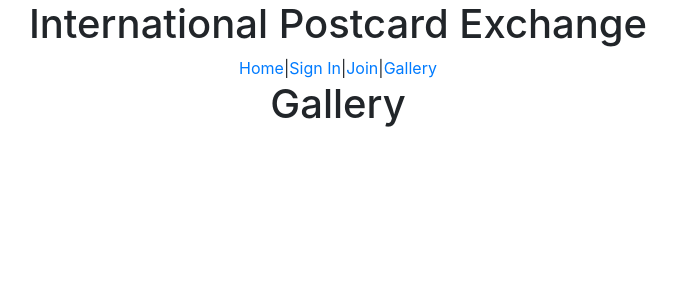
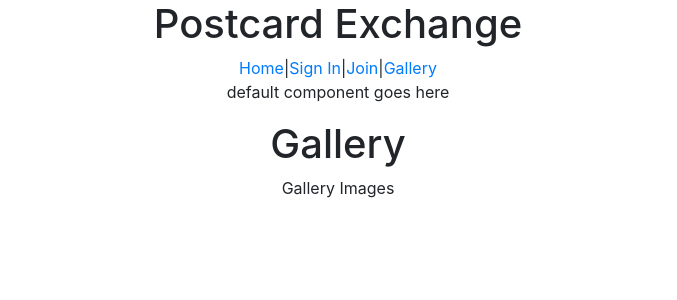
Before and after one commit to doohinkus/mern-postcard-exchange, a React (Create React App) app in the folder frontend/: page /gallery in a window 1280 px wide. Shown: the top 300 px of the page, without its empty margins (302-979 px from the left). Built offline with nearby package versions, Linux system fonts and the light colour scheme.

Commit message:
add authorization component

```diff
--- a/frontend/src/App.js
+++ b/frontend/src/App.js
@@ -1,13 +1,13 @@
 import React, { Component } from 'react';
 import axios from 'axios';
 import { BrowserRouter as Router, Route, Link, Redirect } from "react-router-dom";
-import { Collapse, Navbar, NavbarToggler, NavbarBrand, Nav, NavItem, NavLink } from 'reactstrap';
 import './App.css';
 import SignIn from './components/SignIn';
 import Gallery from './components/Gallery';
 import Join from './components/Join';
 import Index from './components/Index';
 import Profile from './components/Profile';
+import Authorized from './components/Authorized';
 //event -state change - rerender
 class App extends Component {
   constructor(props){
@@ -24,6 +24,7 @@ class App extends Component {
     this.signIn = this.signIn.bind(this);
     this.signOut = this.signOut.bind(this);
     this.addUser = this.addUser.bind(this);
+    this.addImage = this.addImage.bind(this);
   }
   toggleNavbar() {
     this.setState({
@@ -53,7 +54,35 @@ class App extends Component {
           })
         })
         .catch(error => console.log(error));
-    }
+  }
+  addImage(imageinfo){
+    // console.log(imageinfo, " ", this.state.userinfo.token);
+     console.log(imageinfo);
+     let formdata = new FormData();
+     formdata.append("galleryImage", imageinfo);
+
+      // data.append('filename', this.fileName.value);
+        axios({
+          method: 'post',
+          url: "http://localhost:5000/Gallery",
+          headers: {
+            'Access-Control-Allow-Origin': '*',
+            // 'Content-Type': `multipart/form-data; boundary=---XXX`,
+            'x-access-token': this.state.userinfo.token
+          },
+          //get from form
+          data: formdata
+        })
+        .then(res => {
+          console.log(res)
+          this.setState({
+            // authorized: 1,
+            // isloggedin: 1,
+            // userinfo: res.data
+          })
+        })
+        .catch(error => console.log(error));
+  }
   signOut(){
     this.setState({
       authorized: 0,
@@ -101,42 +130,64 @@ class App extends Component {
     return (
       <Router>
         <div className="App container">
-          <h1>International Postcard Exchange</h1>
+          <h1>Postcard Exchange</h1>
           <Link to='/'>Home</Link>
            |
-          {!this.state.authorized
-            ? (<Link to='/signin'>Sign In</Link>)
-            : (<Link to='/profile'>Profile</Link>)
-          }
-          |
-          {!this.state.authorized
-            ? (<Link to='/join'>Join</Link>)
-            : ""
-          }
-          |
+
+          <Authorized
+            isloggedin={this.state.isloggedin}
+            authorized={<Link to='/profile'>Profile</Link>}
+            default={<Link to='/signin'>Sign In</Link>}
+          />
+           |
+
+          <Authorized
+            isloggedin={this.state.isloggedin}
+            authorized={" "}
+            default={<Link to='/join'>Join</Link>}
+          />
+           |
+
 
 
           <Link to='/gallery'>Gallery</Link>
 
+          <Authorized
+            isloggedin={this.state.isloggedin}
+            authorized={<p>Authorized component goes here</p>}
+            default={<p>default component goes here</p>}
+          />
 
           <Route path="/" exact component={Index} />
           <Route path="/signin" component={() => {
-            return this.state.authorized === 0
-              ? <SignIn signIn={this.signIn} error={this.state.error} />
-              //redirect
-              // : <Profile signout={this.signOut} userinfo={this.state.userinfo.userinfo} />
-              : (<Redirect to='/profile' />)}
+            return (<Authorized
+                isloggedin={this.state.isloggedin}
+                authorized={<Redirect to='/profile' />}
+                default={<SignIn signIn={this.signIn} error={this.state.error} />}
+                />)
+              }
             } />
-          <Route path="/gallery" component={Gallery} />
-          <Route path="/profile" component={() => (<Profile signout={this.signOut} userinfo={this.state.userinfo.userinfo} isloggedin={this.state.isloggedin} />)} />
+          <Route path="/gallery" component={() => (
+            <Gallery
+            isloggedin={this.state.isloggedin}
+            userinfo={this.state.userinfo}
+            addimage={this.addImage} />)
+          } />
+          <Route path="/profile" component={() => (<Profile
+            signout={this.signOut}
+            userinfo={this.state.userinfo.userinfo}
+            isloggedin={this.state.isloggedin} />)
+          } />
 
           <Route path="/join" component={
-            // ()  => (<Join adduser={this.addUser} />)
-            () => this.state.authorized === 0
-              ? (<Join adduser={this.addUser} />)
-            //   //redirect
-            //   // : (<Profile signout={this.signOut} userinfo={this.state.userinfo.userinfo} />)
-              : (<Redirect to='/profile' />)
+            () =>
+            {
+              return <Authorized
+                isloggedin={this.state.isloggedin}
+                authorized={<Redirect to='/profile' />}
+                default={<Join adduser={this.addUser} />}
+              />
+            }
           } />
 
         </div>
--- /dev/null
+++ b/frontend/src/components/Authorized.js
@@ -0,0 +1,12 @@
+import React from "react";
+import PropTypes from "prop-types";
+
+const Authorized = props => {
+    return (props.isloggedin ? props.authorized : props.default)
+}
+Authorized.propTypes = {
+    isloggedin: PropTypes.bool.isRequired,
+    authorized: PropTypes.func.isRequired,
+    default: PropTypes.func.isRequired,
+};
+export default Authorized;
--- a/frontend/src/components/Gallery.js
+++ b/frontend/src/components/Gallery.js
@@ -1,13 +1,31 @@
-import React, { Component } from 'react';
+import React from 'react';
+import PropTypes from "prop-types";
+import GalleryAddImage from './GalleryAddImage';
 
-class Gallery extends Component {
-    render(){
-        return (
-           <React.Fragment>
-               <h1>Gallery</h1>
-           </React.Fragment>
-        );
-    }
+
+const Gallery = props => {
+    if (typeof props.userinfo == "undefined") return (<div>Gallery!!!</div>)
+    //authenitcation component?? checks for undefined returns component
+    const message = (<p>Gallery Images</p>)
+
+    return (
+        <React.Fragment>
+
+            <h1>Gallery</h1>
+            {props.isloggedin ? (<GalleryAddImage addimage={props.addimage} />) : (message)}
+
+
+
+        </React.Fragment>
+
+    );
+
+};
+
+Gallery.propTypes = {
+    isloggedin: PropTypes.bool.isRequired,
+    userinfo: PropTypes.object,
+    addimage: PropTypes.func,
 };
 
 export default Gallery;
--- /dev/null
+++ b/frontend/src/components/GalleryAddImage.js
@@ -0,0 +1,71 @@
+import React, { Component } from 'react';
+import { Button, Form, Card, CardTitle, CardBody } from 'reactstrap';
+import Field from "./Field";
+import PropTypes from "prop-types";
+
+
+class GalleryAddImage extends Component {
+    constructor(props){
+        super(props);
+        this.state = {
+            email: '',
+            password: ''
+        }
+        this.handleFormChange = this.handleFormChange.bind(this);
+        this.handleSubmit = this.handleSubmit.bind(this);
+    }
+    handleFormChange(e){
+        this.setState({
+            [e.target.name]: e.target.value
+        });
+    }
+    handleSubmit(e){
+        e.preventDefault();
+        if(!this.uploadInput.value) return alert('missing stuff');
+        // return this.pGalleryAddImage(this.state);
+        // console.log(this.uploadInput.files[0]);
+        // const data = new FormData();
+        // data.append('galleryImage', this.uploadInput.files[0]);
+        // console.log("asdfs ", data.galleryImage);
+        // console.log(this.uploadInput.files[0]);
+        this.props.addimage(this.uploadInput.files[0]);
+        //send token
+
+    }
+    // MUST INLUDE NAMES FOR MULTER!!!!!
+    render(){
+       return (
+            <React.Fragment>
+                <Form className="text-left" action="/Gallery" method="post" encType="multipart/form-data">
+                    <Card>
+                        <CardBody>
+                            <div className="form-group">
+                                <input className="form-control"
+                                    ref={(ref) => { this.uploadInput = ref; }}
+                                    name="galleryImage"
+                                    id="galleryImage"
+                                    type="file" />
+                            </div>
+
+                            <div className="form-group">
+                                <input className="form-control"
+                                    ref={(ref) => { this.fileName = ref; }}
+                                    name="name"
+                                    type="text"
+                                    placeholder="Optional name for the file" />
+                            </div>
+                            <Button onClick={this.handleSubmit}>Submit</Button>
+                        </CardBody>
+                    </Card>
+                </Form>
+            </React.Fragment>
+       )
+
+
+    };
+}
+GalleryAddImage.propTypes = {
+
+};
+
+export default GalleryAddImage;
--- a/frontend/src/components/Index.js
+++ b/frontend/src/components/Index.js
@@ -4,16 +4,17 @@ class Index extends Component {
     render(){
         return (
            <React.Fragment>
-               <h1>The International Postcard Exchange</h1>
+               <h1>Postcard Exchange</h1>
 
                 <p>
-                    The goal of this project is to allow people to send and receive postcards from all over the world, for free. Well, almost free! The main idea is that: if you send a postcard, you will receive one back from a random participant from somewhere in the world. Many professional photographers participate in this exchange, so you may end receiving a valuable work of art! All skill levels are welcome.
+                    The earliest known picture postcard was a hand-painted in London by the writer Theodore Hook in 1840. It was addressed to himself as a prank: the picture he so meticulously painted stroke by stroke was a caraciture of his mailman.
                 </p>
                 <p>
-                    Why would you want to send a postcard to a stranger? Because, like us, there are lots of people who like to receive real mail, not the electronic waste that passes for human communication. We also enjoy good old fashioned analog photos--digital too, but analog more.
+                    This project is not about pranks, but it is about capturing that excitment and thrill of receiving a surprise in the mail. On the 15th of each month, the application will randomly pair up participants, allowing each person to view the name and address of their partner and to indicate when a postcard is sent and received. The app also includes a gallery where particpants can upload pictures of their postcards, marking the card's journey on Google Maps.
                 </p>
+
                 <p>
-                    The element of surprise of receiving postcards from different places in the world (many of which you probably have never heard of) can turn your walk to the mailbox into a joyous journey - and who wouldn't love that?
+                    The element of surprise of receiving postcards from different places around the planet transforms an ordinary stroll to the mailbox into an exciting adventure. Who knows? You might just make a friend.
                 </p>
 
            </React.Fragment>
--- a/frontend/src/components/SignIn.js
+++ b/frontend/src/components/SignIn.js
@@ -1,6 +1,8 @@
 import React, { Component } from 'react';
 import { Button, Form, Card, CardTitle, CardBody } from 'reactstrap';
 import Field from "./Field";
+import PropTypes from "prop-types";
+
 
 class SignIn extends Component {
     constructor(props){
@@ -56,5 +58,9 @@ class SignIn extends Component {
         );
     }
 };
+SignIn.propTypes = {
+    signIn: PropTypes.func.isRequired,
+    error: PropTypes.bool,
+};
 
 export default SignIn;
```
Also changed, not shown: frontend/src/components/Field.js (+10 -0 lines), frontend/src/components/Join.js (+14 -2 lines), frontend/src/components/Profile.js (+7 -3 lines).
